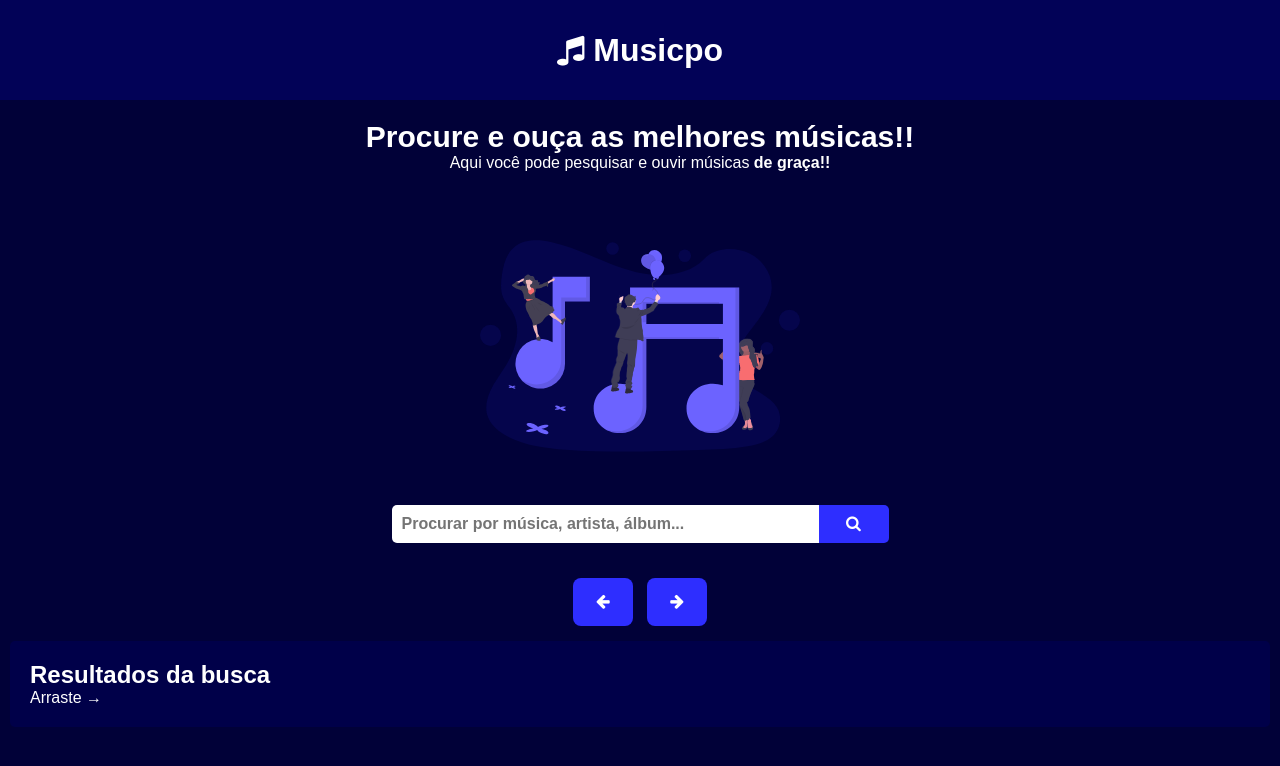
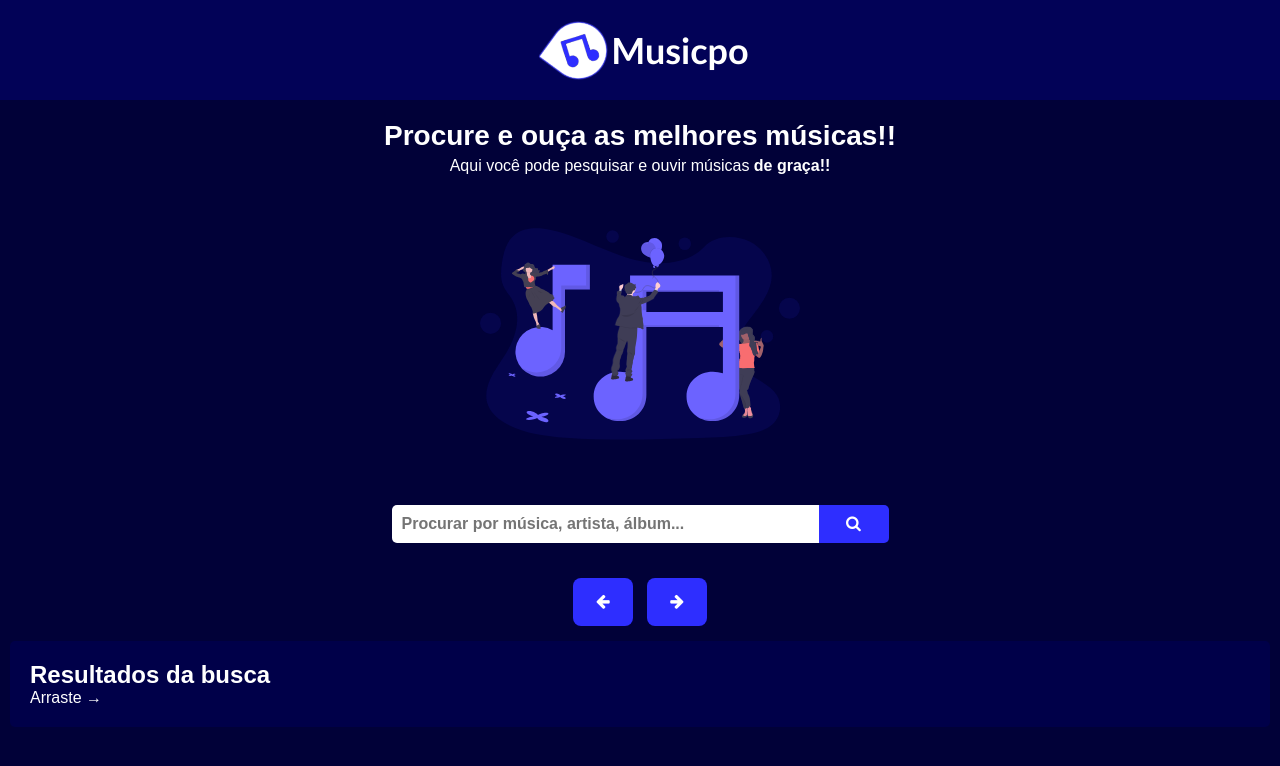
Before and after one commit to pedrohenriquebraga/musicpo, a plain HTML site: page index.html in a window 1280 px wide. Drawn offline with nearby package versions, Linux system fonts and the light colour scheme; no server answers.

Commit message:
New logo add

```diff
--- a/index.html
+++ b/index.html
@@ -9,7 +9,8 @@
 </head>
 <body onload="getResults()">
     <header>
-        <h1 id="logo"> <i class="fa fa-music"></i> Musicpo</h1>
+        <img src="assets/logo-musicpo.png" alt="Logo Musicpo">
+        <h1 id="logo">Musicpo</h1>
     </header>
 
     <section id="header_text">
--- a/styles/style.css
+++ b/styles/style.css
@@ -13,12 +13,20 @@ body {
 }
 
 header {
+    font-family: 'Trebuchet MS', 'Lucida Sans Unicode', 'Lucida Grande', 'Lucida Sans', Arial, sans-serif;
+    font-size: 18px;
     display: flex;
     align-items: center;
     justify-content: center;
     background-color: #020257;
     width: 100%;
     height: 100px;
+}
+
+header img {
+    transform: rotate(-5deg);
+    width: 95px;
+    margin-right: -15px;
 }
 
 #header_text {
@@ -28,12 +36,13 @@ header {
     text-align: center;
     background: url(../assets/music-background.svg) no-repeat;
     background-size: 320px 320px;
-    background-position: center 220%;
+    background-position: center 180%;
 
 }
 
 #header_text h2 {
-    font-size: 30px;
+    font-size: 28px;
+    margin-bottom: 5px;
 }
 
 #search {
```
Also changed, not shown: assets/logo-musicpo.png (added).
